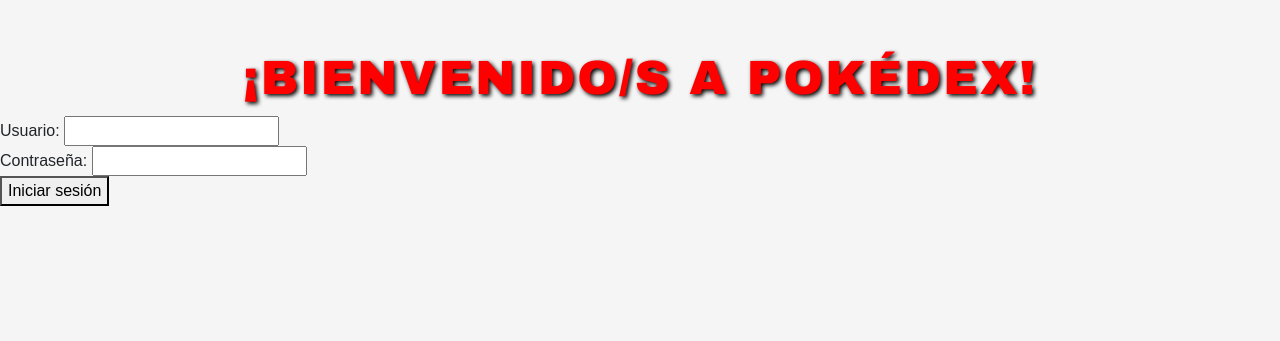
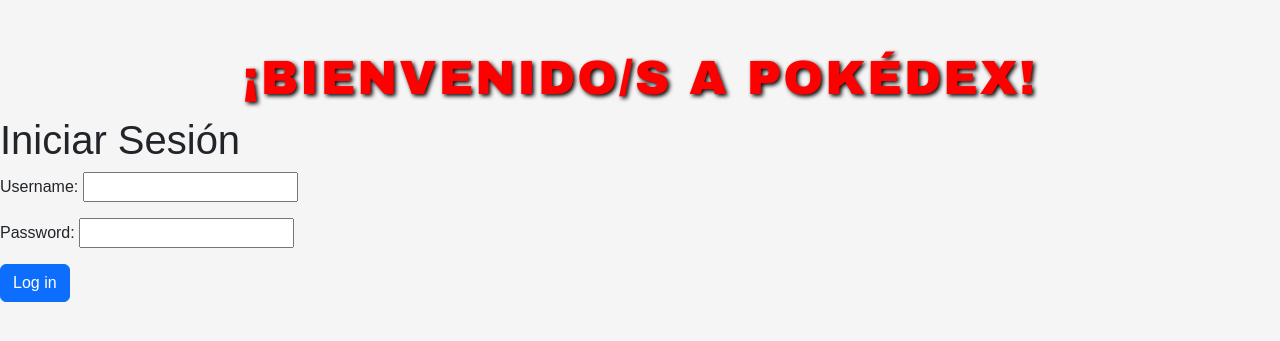
Before and after one commit to Shorsh7/Jorge-Fracalossi-Entrega-Final, a Django app: page /login/ in a window 1280 px wide. Shown: the part 56-397 px from the top of the page. Run offline with Django 5.2, Linux system fonts and the light colour scheme; some libraries are stand-ins or nearby versions.

Commit message:
add: ???

```diff
--- a/project/config/urls.py
+++ b/project/config/urls.py
@@ -24,4 +24,5 @@ urlpatterns = [
     path('pokedex/', include('Pokedex.urls', namespace='pokedex')),
     path('login/', views.login, name='login'),
     path('register/', views.register, name='register'),
+    path('logout/', views.auth_logout, name='logout'),
 ]
--- a/project/core/forms.py
+++ b/project/core/forms.py
@@ -6,6 +6,11 @@ from . import models
 
 class RegisterForm(forms.ModelForm):
     password2 = forms.CharField(label='Confirmar contraseña', widget=forms.PasswordInput)
+    password = forms.CharField(label='Ingresar Contraseña', widget=forms.PasswordInput)
     class Meta:
         model = models.User
         fields = ['username', 'password', 'password2', 'profile_pic']
+
+class LoginForm(forms.Form):
+    username = forms.CharField()
+    password = forms.CharField(widget=forms.PasswordInput)
--- a/project/core/templates/core/base.html
+++ b/project/core/templates/core/base.html
@@ -34,8 +34,14 @@
             <a class="navbar-brand text-white" href="{% url 'Pokedex:entrenador_home' %}">Entrenadores</a>
             <a class="navbar-brand text-white" href="{% url 'Pokedex:pokemon_home' %}">Pokémon</a>
             <a class="navbar-brand text-white" href="#">About Me</a>
+            {% if not user.is_authenticated %}
             <a class="navbar-brand text-white" href="{% url 'login' %}">Login</a>
             <a class="navbar-brand text-white" href="{% url 'register' %}">Registrarse</a>
+            {% endif %}
+            {% if user.is_authenticated %}
+            <img src="{{ user.profile_pic }}" alt="Profile Picture" width="50" height="50">
+            <a class="navbar-brand text-white" href="{% url 'logout' %}">Logout</a>
+            {% endif %}
         </div>
     </nav>
     <div class="logo">
--- a/project/core/templates/core/login.html
+++ b/project/core/templates/core/login.html
@@ -1,13 +1,13 @@
 {% extends 'core/base.html' %}
 
 {% block content %}
-    <form action="procesar_login.php" method="POST">
-        <label for="usuario">Usuario:</label>
-        <input type="text" id="usuario" name="usuario" required><br>
-
-        <label for="contraseña">Contraseña:</label>
-        <input type="password" id="contraseña" name="contraseña" required><br>
-
-        <button type="submit">Iniciar sesión</button>
-    </form>
+<h1>Iniciar Sesión</h1>
+{% if error %}
+<p style="color: blue; font-weight: bold"> ERROR: {{ error }}</p>
+{% endif %}
+<form method="post" action="{% url 'login' %}">
+    {% csrf_token %}
+    {{ form.as_p }}
+    <button type="submit" class="btn btn-primary">Log in</button>
+</form>
 {% endblock content %}
--- a/project/core/urls.py
+++ b/project/core/urls.py
@@ -10,4 +10,5 @@ urlpatterns = [
     path("", views.home, name="home"),
     path("login/", views.login, name="login"),
     path("register/", views.register, name="register"),
+    path("logout/", views.auth_logout, name="logout"),
 ]
--- a/project/core/views.py
+++ b/project/core/views.py
@@ -1,25 +1,31 @@
 from django.shortcuts import render
 from django.contrib.auth.decorators import login_required
-from django.contrib.auth import login as auth_login, authenticate
+from django.contrib.auth import authenticate, logout
+from django.contrib.auth import login as auth_login
 from django.shortcuts import render, redirect
 from django.contrib import messages
-from .forms import RegisterForm
+from .forms import RegisterForm, LoginForm
+
 
 def home(request):
     return render(request, 'core/index.html')
 
+
 def login(request):
     if request.method == 'POST':
-        username = request.POST['username']
-        password = request.POST['password']
-        user = authenticate(request, username=username, password=password)
-        if user is not None:
+        form = LoginForm(request.POST)
+        if form.is_valid():
+            username = form.cleaned_data.get('username')
+            raw_password = form.cleaned_data.get('password')
+            user = authenticate(request, username=username, password=raw_password)
             auth_login(request, user)
-            return redirect('core:home')
+            return redirect('Pokedex:pokemon_home')
         else:
             messages.error(request, 'Nombre de usuario o contraseña incorrectos.')
-            return render(request, 'core/login.html', {'messages': messages})
-    return render(request, 'core/login.html')
+            return render(request, 'core/login.html', {"error": form.errors})
+    else:
+        return render(request, 'core/login.html', {'form': LoginForm()})
+
 
 def register(request):
     if request.method == 'POST':
@@ -30,10 +36,16 @@ def register(request):
             raw_password = form.cleaned_data.get('password1')
             user = authenticate(username=username, password=raw_password)
             auth_login(request, user)
-            return redirect('core:home')
+            return redirect('Pokedex:pokemon_home')
     else:
         form = RegisterForm()
     return render(request, 'core/register.html', {'form': form})
 
+
+def auth_logout(request):
+    logout(request)
+    return redirect('Pokedex:pokemon_home')
+
+
 def sobre_mi(request):
     return render(request, 'core/sobre_mi.html')
```
Also changed, not shown: project/core/migrations/0001_initial.py (added), project/db.sqlite3.
